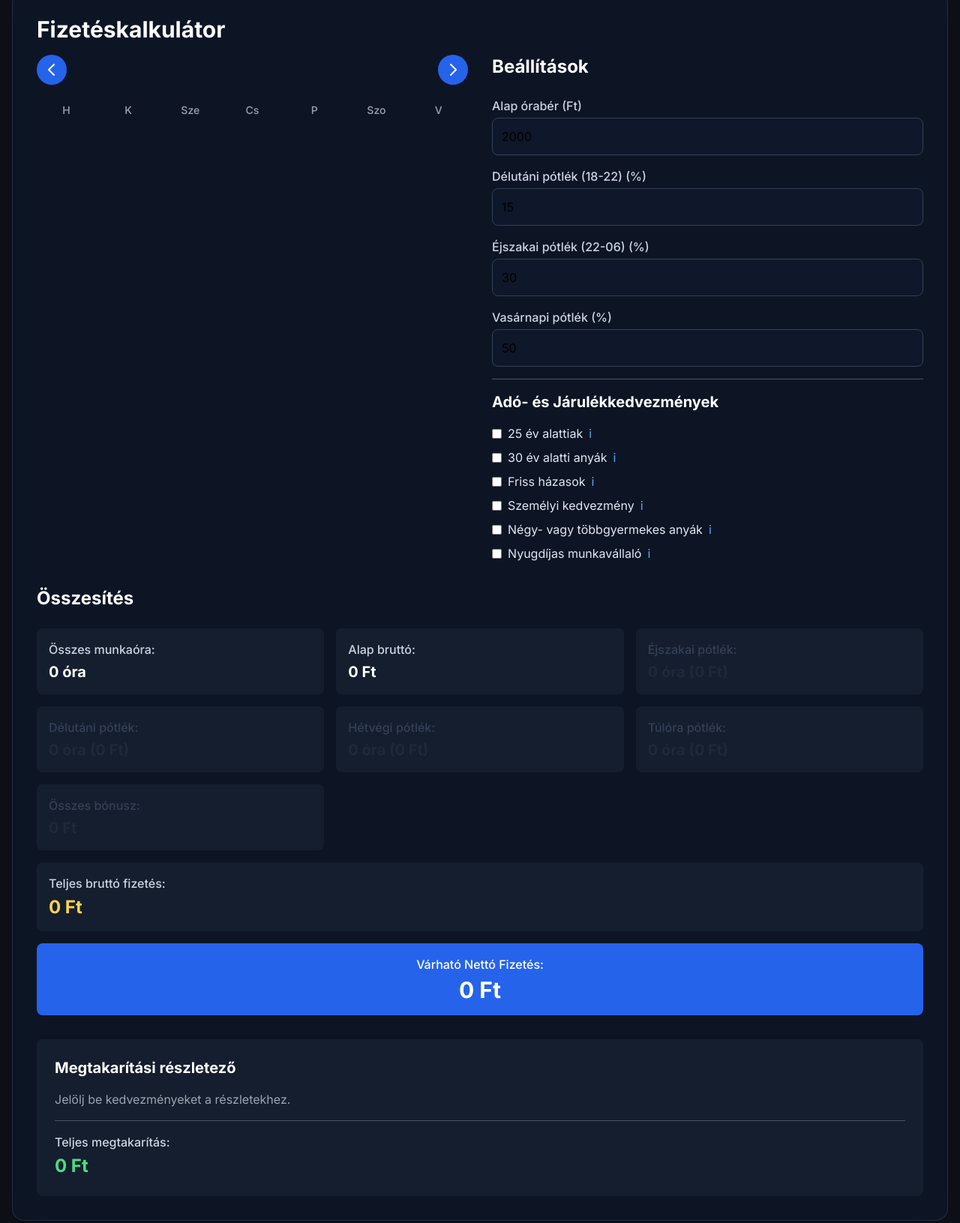
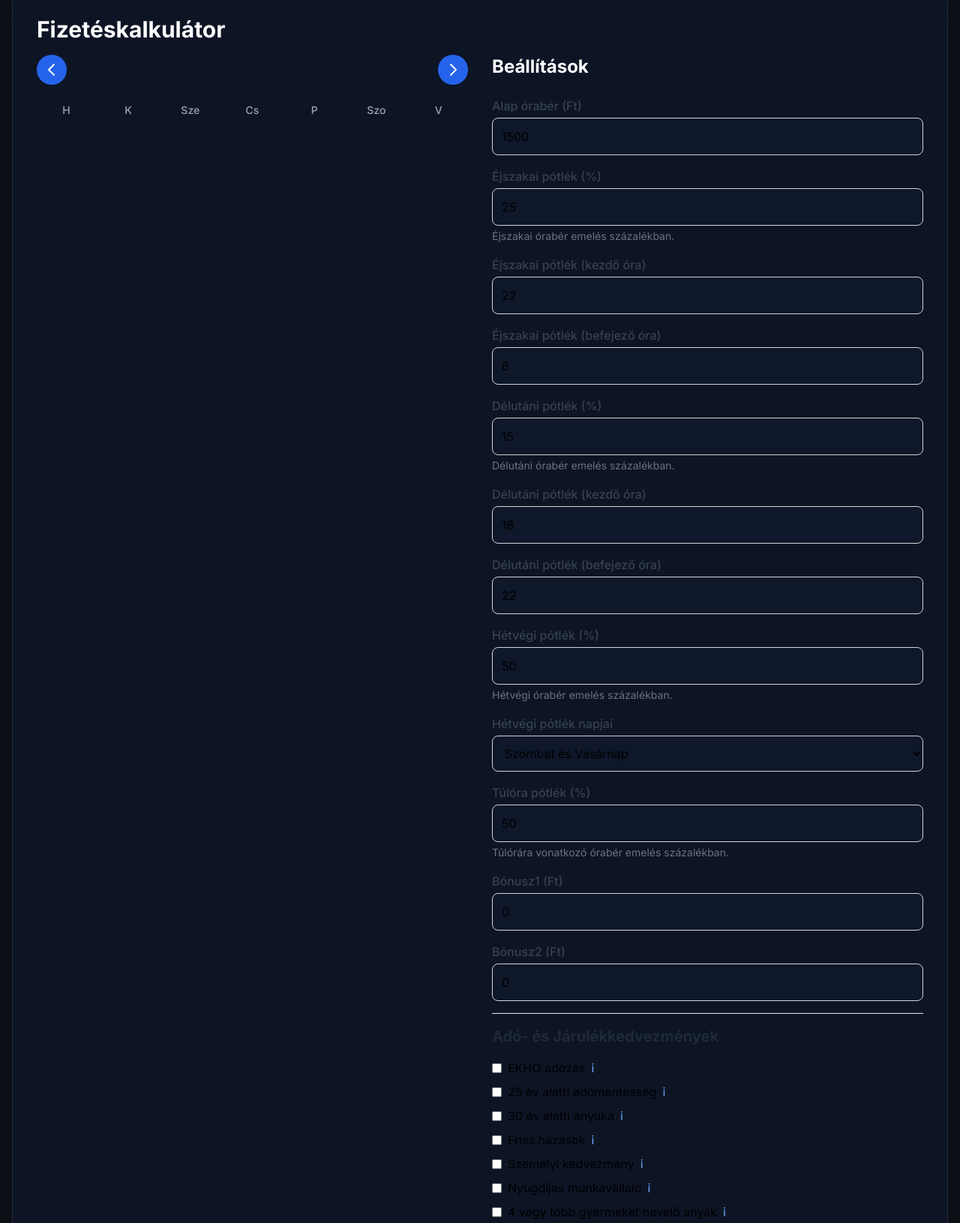
Before and after one commit to korki32/krallinone, a plain HTML site: page fizukalk.html in a window 1280 px wide. Shown: the part 60-1691 px from the top of the page at 75% size. Drawn offline with nearby package versions, Linux system fonts and the light colour scheme.

Commit message:
Update fizukalk.html

```diff
--- a/fizukalk.html
+++ b/fizukalk.html
@@ -180,71 +180,117 @@
                 <div id="calendarDays" class="grid grid-cols-7 gap-1 text-center mt-2"></div>
             </div>
 
-            <!-- Controls Container -->
+           <!-- Controls Container -->
             <div class="controls-container">
                 <h2 class="text-2xl font-bold mb-6 text-white">Beállítások</h2>
                 <div class="space-y-4">
                     <div>
-                        <label for="hourlyRate" class="block text-slate-300 font-medium mb-1">Alap órabér (Ft)</label>
-                        <input type="number" id="hourlyRate" value="2000" class="w-full p-3 rounded-lg focus:outline-none">
+                        <label for="hourlyRate" class="block text-gray-700 font-medium mb-1">Alap órabér (Ft)</label>
+                        <input type="number" id="hourlyRate" value="1500" class="w-full p-3 border border-gray-300 rounded-lg focus:outline-none focus:ring-2 focus:ring-blue-500">
                     </div>
                     <div>
-                        <label class="block text-slate-300 font-medium mb-1">Délutáni pótlék (18-22) (%)</label>
-                        <input type="number" id="eveningRate" value="15" class="w-full p-3 rounded-lg focus:outline-none">
+                        <label class="block text-gray-700 font-medium mb-1">Éjszakai pótlék (%)</label>
+                        <input type="number" id="nightRate" value="25" class="w-full p-3 border border-gray-300 rounded-lg focus:outline-none focus:ring-2 focus:ring-blue-500">
+                        <p class="text-sm text-gray-500 mt-1">Éjszakai órabér emelés százalékban.</p>
                     </div>
                     <div>
-                        <label class="block text-slate-300 font-medium mb-1">Éjszakai pótlék (22-06) (%)</label>
-                        <input type="number" id="nightRate" value="30" class="w-full p-3 rounded-lg focus:outline-none">
+                        <label for="nightStart" class="block text-gray-700 font-medium mb-1">Éjszakai pótlék (kezdő óra)</label>
+                        <input type="number" id="nightStart" value="22" class="w-full p-3 border border-gray-300 rounded-lg focus:outline-none focus:ring-2 focus:ring-blue-500">
                     </div>
                     <div>
-                        <label class="block text-slate-300 font-medium mb-1">Vasárnapi pótlék (%)</label>
-                        <input type="number" id="weekendRate" value="50" class="w-full p-3 rounded-lg focus:outline-none">
+                        <label for="nightEnd" class="block text-gray-700 font-medium mb-1">Éjszakai pótlék (befejező óra)</label>
+                        <input type="number" id="nightEnd" value="6" class="w-full p-3 border border-gray-300 rounded-lg focus:outline-none focus:ring-2 focus:ring-blue-500">
                     </div>
-                     <!-- Adó és Járulékkedvezmények -->
-                    <hr class="my-4 border-slate-600">
-                    <h3 class="text-xl font-bold text-white mb-2">Adó- és Járulékkedvezmények</h3>
-                     <div class="space-y-2 text-slate-200">
+                    <div>
+                        <label class="block text-gray-700 font-medium mb-1">Délutáni pótlék (%)</label>
+                        <input type="number" id="eveningRate" value="15" class="w-full p-3 border border-gray-300 rounded-lg focus:outline-none focus:ring-2 focus:ring-blue-500">
+                        <p class="text-sm text-gray-500 mt-1">Délutáni órabér emelés százalékban.</p>
+                    </div>
+                    <div>
+                        <label for="eveningStart" class="block text-gray-700 font-medium mb-1">Délutáni pótlék (kezdő óra)</label>
+                        <input type="number" id="eveningStart" value="18" class="w-full p-3 border border-gray-300 rounded-lg focus:outline-none focus:ring-2 focus:ring-blue-500">
+                    </div>
+                    <div>
+                        <label for="eveningEnd" class="block text-gray-700 font-medium mb-1">Délutáni pótlék (befejező óra)</label>
+                        <input type="number" id="eveningEnd" value="22" class="w-full p-3 border border-gray-300 rounded-lg focus:outline-none focus:ring-2 focus:ring-blue-500">
+                    </div>
+                    <div>
+                        <label class="block text-gray-700 font-medium mb-1">Hétvégi pótlék (%)</label>
+                        <input type="number" id="weekendRate" value="50" class="w-full p-3 border border-gray-300 rounded-lg focus:outline-none focus:ring-2 focus:ring-blue-500">
+                        <p class="text-sm text-gray-500 mt-1">Hétvégi órabér emelés százalékban.</p>
+                    </div>
+                    <div>
+                        <label for="weekendOption" class="block text-gray-700 font-medium mb-1">Hétvégi pótlék napjai</label>
+                        <select id="weekendOption" class="w-full p-3 border border-gray-300 rounded-lg focus:outline-none focus:ring-2 focus:ring-blue-500">
+                            <option value="all">Szombat és Vasárnap</option>
+                            <option value="saturday">Szombat</option>
+                            <option value="sunday">Vasárnap</option>
+                        </select>
+                    </div>
+                    <div>
+                        <label class="block text-gray-700 font-medium mb-1">Túlóra pótlék (%)</label>
+                        <input type="number" id="overtimeRate" value="50" class="w-full p-3 border border-gray-300 rounded-lg focus:outline-none focus:ring-2 focus:ring-blue-500">
+                        <p class="text-sm text-gray-500 mt-1">Túlórára vonatkozó órabér emelés százalékban.</p>
+                    </div>
+                    <div>
+                        <label class="block text-gray-700 font-medium mb-1">Bónusz1 (Ft)</label>
+                        <input type="number" id="bonus1" value="0" class="w-full p-3 border border-gray-300 rounded-lg focus:outline-none focus:ring-2 focus:ring-blue-500">
+                    </div>
+                    <div>
+                        <label class="block text-gray-700 font-medium mb-1">Bónusz2 (Ft)</label>
+                        <input type="number" id="bonus2" value="0" class="w-full p-3 border border-gray-300 rounded-lg focus:outline-none focus:ring-2 focus:ring-blue-500">
+                    </div>
+                    <hr class="my-4">
+                    <h3 class="text-xl font-bold text-gray-800 mb-2">Adó- és Járulékkedvezmények</h3>
+                    <div class="space-y-2">
                         <div class="flex items-center">
-                            <label class="flex items-center cursor-pointer">
-                                <input type="checkbox" id="under25" class="tax-checkbox rounded text-blue-500 focus:ring-blue-500 mr-2">
-                                <span>25 év alattiak</span>
+                            <label class="flex items-center">
+                                <input type="checkbox" id="ekho" class="rounded text-blue-500 focus:ring-blue-500 mr-2">
+                                <span>EKHO adózás</span>
+                            </label>
+                            <button class="info-icon" data-info="ekho">i</button>
+                        </div>
+                        <div class="flex items-center">
+                            <label class="flex items-center">
+                                <input type="checkbox" id="under25" class="rounded text-blue-500 focus:ring-blue-500 mr-2">
+                                <span>25 év alatti adómentesség</span>
                             </label>
                             <button class="info-icon" data-info="under25">i</button>
                         </div>
                         <div class="flex items-center">
-                            <label class="flex items-center cursor-pointer">
-                                <input type="checkbox" id="under30mother" class="tax-checkbox rounded text-blue-500 focus:ring-blue-500 mr-2">
-                                <span>30 év alatti anyák</span>
+                            <label class="flex items-center">
+                                <input type="checkbox" id="under30mother" class="rounded text-blue-500 focus:ring-blue-500 mr-2">
+                                <span>30 év alatti anyuka</span>
                             </label>
                             <button class="info-icon" data-info="under30mother">i</button>
                         </div>
                         <div class="flex items-center">
-                            <label class="flex items-center cursor-pointer">
-                                <input type="checkbox" id="married" class="tax-checkbox rounded text-blue-500 focus:ring-blue-500 mr-2">
+                            <label class="flex items-center">
+                                <input type="checkbox" id="married" class="rounded text-blue-500 focus:ring-blue-500 mr-2">
                                 <span>Friss házasok</span>
                             </label>
-                             <button class="info-icon" data-info="married">i</button>
+                            <button class="info-icon" data-info="married">i</button>
                         </div>
                         <div class="flex items-center">
-                            <label class="flex items-center cursor-pointer">
-                                <input type="checkbox" id="personalDeduction" class="tax-checkbox rounded text-blue-500 focus:ring-blue-500 mr-2">
+                            <label class="flex items-center">
+                                <input type="checkbox" id="personalDeduction" class="rounded text-blue-500 focus:ring-blue-500 mr-2">
                                 <span>Személyi kedvezmény</span>
                             </label>
-                             <button class="info-icon" data-info="personalDeduction">i</button>
+                            <button class="info-icon" data-info="personalDeduction">i</button>
                         </div>
                         <div class="flex items-center">
-                            <label class="flex items-center cursor-pointer">
-                                <input type="checkbox" id="mother4plus" class="tax-checkbox rounded text-blue-500 focus:ring-blue-500 mr-2">
-                                <span>Négy- vagy többgyermekes anyák</span>
+                            <label class="flex items-center">
+                                <input type="checkbox" id="retiredEmployee" class="rounded text-blue-500 focus:ring-blue-500 mr-2">
+                                <span>Nyugdíjas munkavállaló</span>
                             </label>
-                             <button class="info-icon" data-info="mother4plus">i</button>
+                            <button class="info-icon" data-info="retiredEmployee">i</button>
                         </div>
                         <div class="flex items-center">
-                            <label class="flex items-center cursor-pointer">
-                                <input type="checkbox" id="retiredEmployee" class="tax-checkbox rounded text-blue-500 focus:ring-blue-500 mr-2">
-                                <span>Nyugdíjas munkavállaló</span>
+                            <label class="flex items-center">
+                                <input type="checkbox" id="mother4plus" class="rounded text-blue-500 focus:ring-blue-500 mr-2">
+                                <span>4 vagy több gyermeket nevelő anyák</span>
                             </label>
-                             <button class="info-icon" data-info="retiredEmployee">i</button>
+                            <button class="info-icon" data-info="mother4plus">i</button>
                         </div>
                     </div>
                 </div>
```
